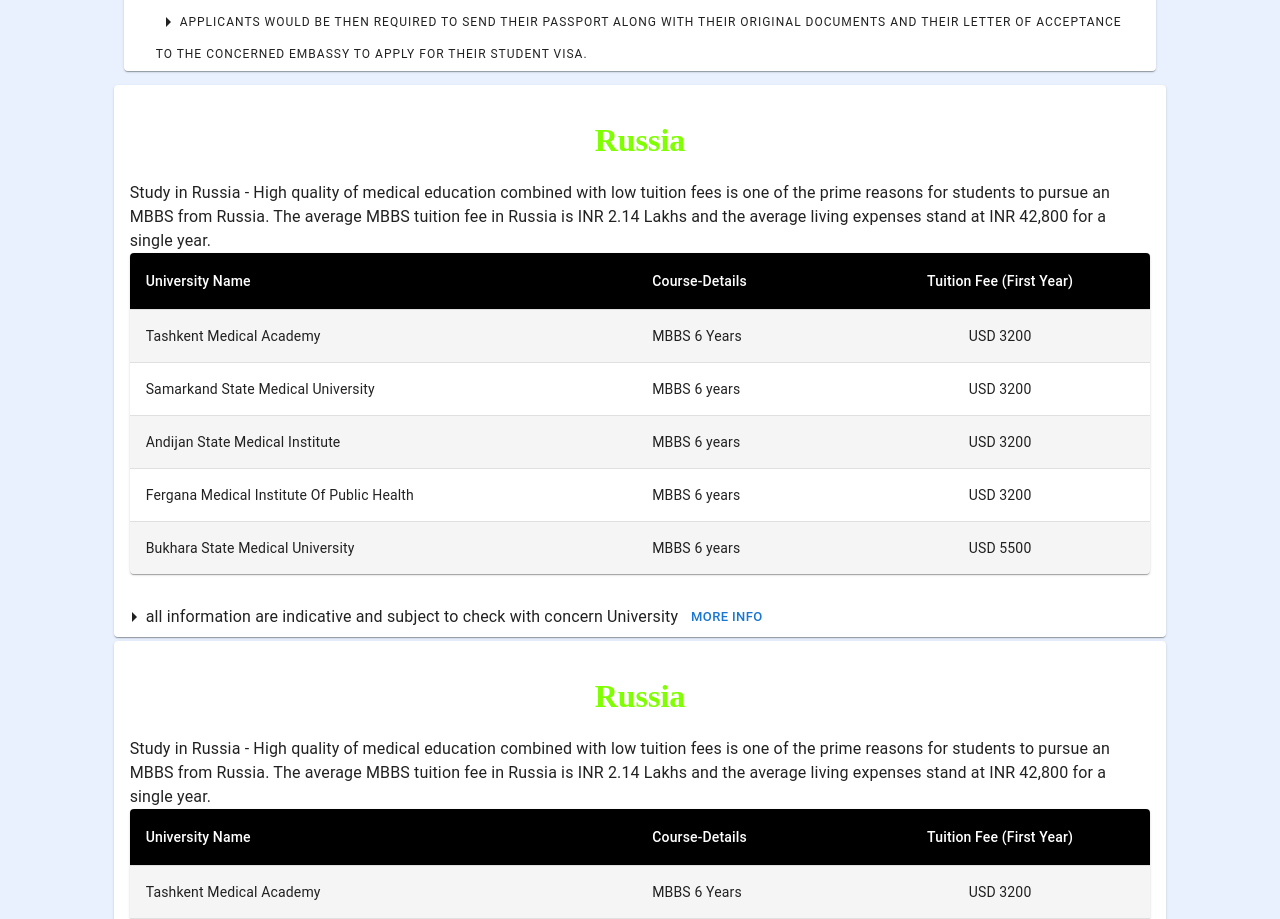
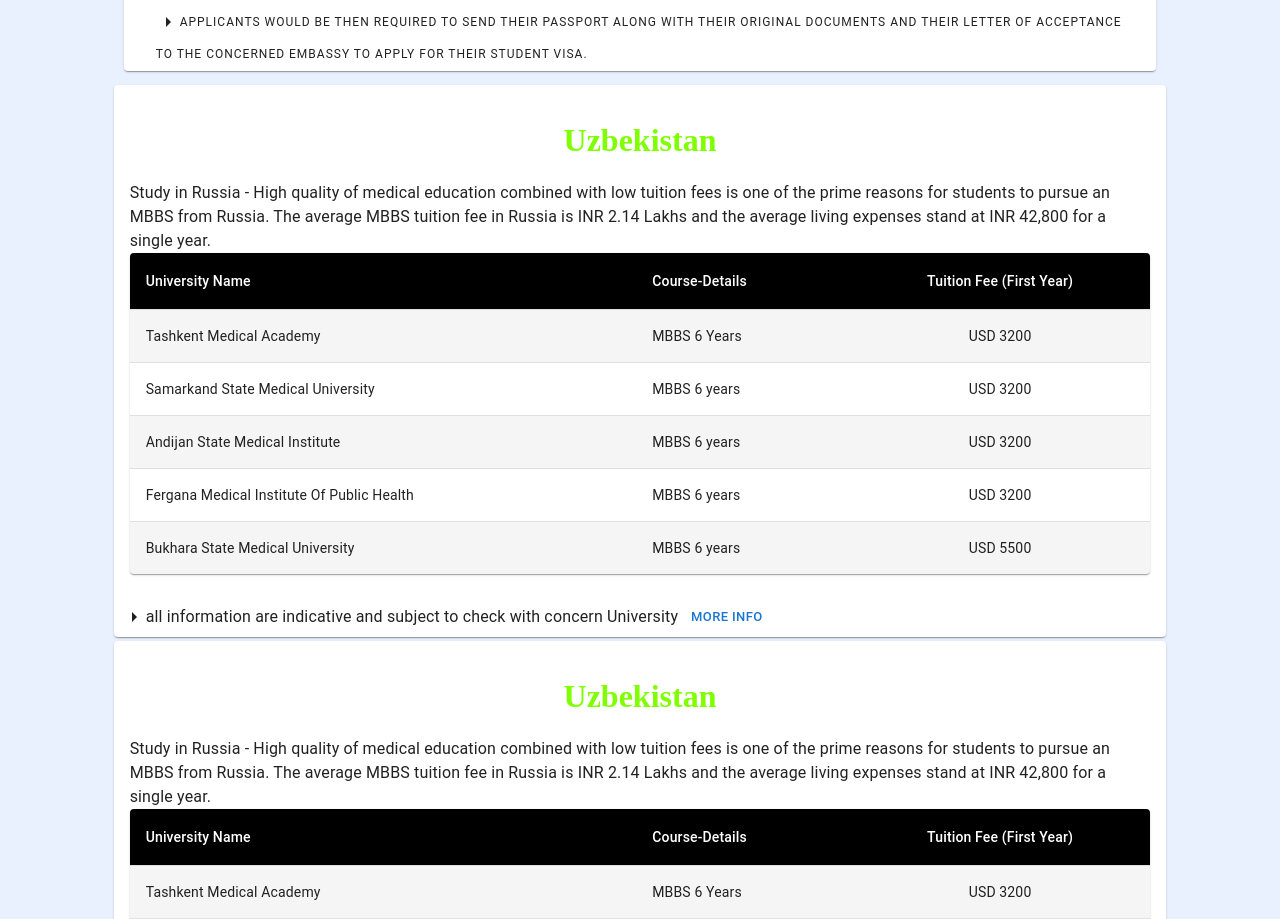
Before and after one commit to mohammad-shahid-uzb/Vite-React, a React (Vite) app: page / in a window 1280 px wide. Shown: the part 4360-5279 px from the top of the page. Built offline with nearby package versions, Linux system fonts and the light colour scheme.

Commit message:
country name

```diff
--- a/src/components/FeesCard.tsx
+++ b/src/components/FeesCard.tsx
@@ -10,7 +10,7 @@
   return (
     <Card sx={{ minWidth: 275 }}>
       <CardContent>
-        <h1>Russia</h1>
+        <h1>Uzbekistan</h1>
         <Typography>
           Study in Russia - High quality of medical education combined with low
           tuition fees is one of the prime reasons for students to pursue an
```
